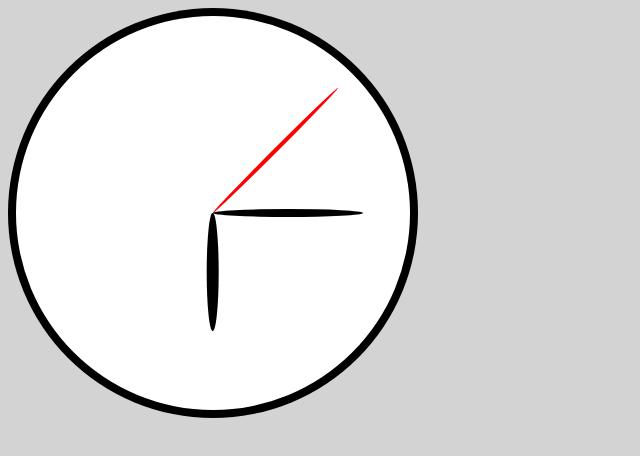
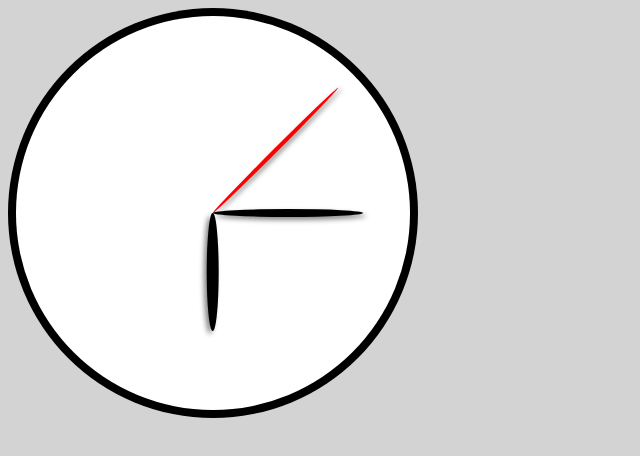
Before and after one commit to Sasicrastko/JavaScript-Analog-Clock, a plain HTML site: page index.html in a window 1280 px wide. Shown: the whole page, without its empty margins (0-640 px from the left). Drawn offline with Linux system fonts and the light colour scheme.

Commit message:
shadows to hands

```diff
--- a/index.html
+++ b/index.html
@@ -77,6 +77,7 @@ div.outer-circle {
   width: 45%;
   height: 100%;
   border-radius: 90%;
+  box-shadow: 3px 3px 5px #888888;
 }
 
 #min{
@@ -84,6 +85,7 @@ div.outer-circle {
   width: 38%;
   height: 100%;
   border-radius: 90%;
+  box-shadow: 3px 3px 5px #888888;
 }
 
 #hour{
@@ -91,6 +93,7 @@ div.outer-circle {
   width: 30%;
   height: 100%;
   border-radius: 90%;
+  box-shadow: 3px 3px 5px #888888;
 }
 </style>
 </head>
```
